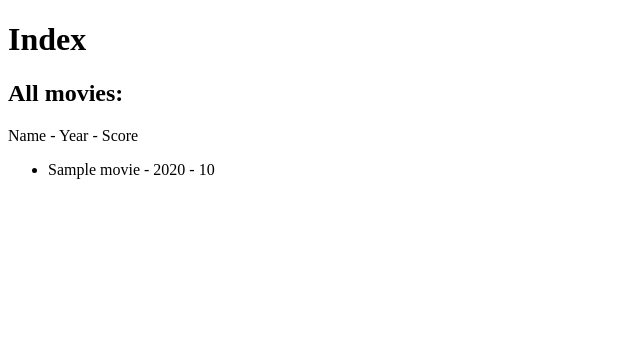
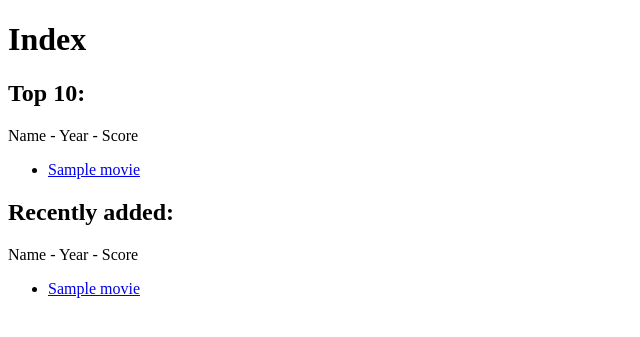
Before and after one commit to virhe/mockboxd, a Flask app: template src/website/templates/index.html in a window 1280 px wide. Shown: the part 106-443 px from the top of the page, without its empty margins (0-640 px from the left). Run offline with Flask 3, Linux system fonts and the light colour scheme; the template is opened without the code that fills it: most values are stand-ins (such as "Sample title", 1, 10 or a date in 2020).

Commit message:
Update index.html show top 10 and recent

```diff
--- a/src/website/templates/index.html
+++ b/src/website/templates/index.html
@@ -3,11 +3,19 @@
 
 {% block content %}
     <h1>Index</h1>
-    <h2>All movies:</h2>
+    <h2>Top 10:</h2>
     <p>Name - Year - Score</p>
     <ul>
-        {% for movie in movies %}
-            <li>{{ movie.name }} - {{ movie.year }} - {{ movie.score }}</li>
+        {% for movie in top %}
+            <li><a href="{{ url_for("views.movie_info", movie_id=movie.id) }}"> {{ movie.name }}</a></li>
+        {% endfor %}
+    </ul>
+
+    <h2>Recently added:</h2>
+    <p>Name - Year - Score</p>
+    <ul>
+        {% for movie in recent %}
+            <li><a href="{{ url_for("views.movie_info", movie_id=movie.id) }}"> {{ movie.name }}</a></li>
         {% endfor %}
     </ul>
 {% endblock %}
```
